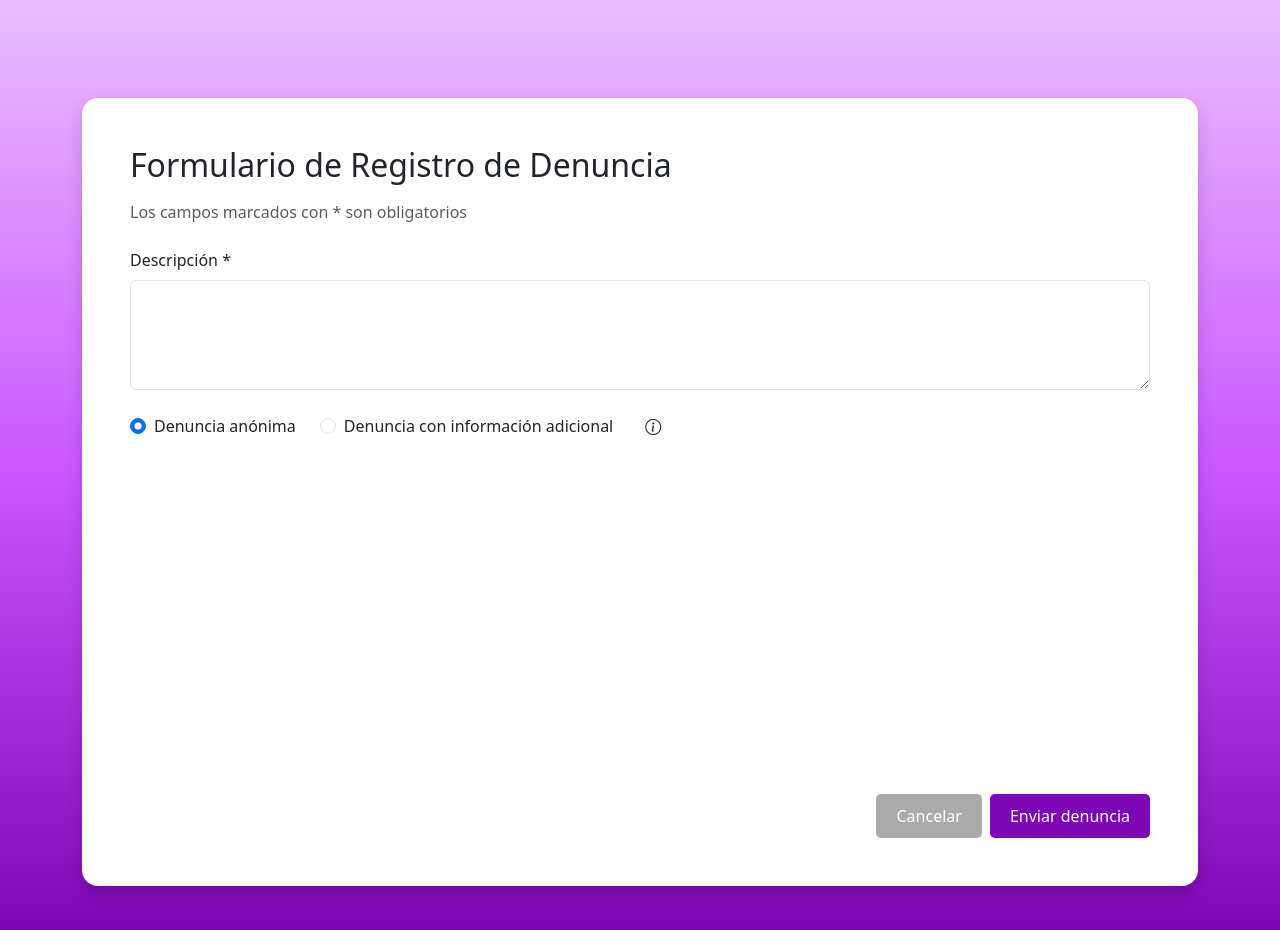
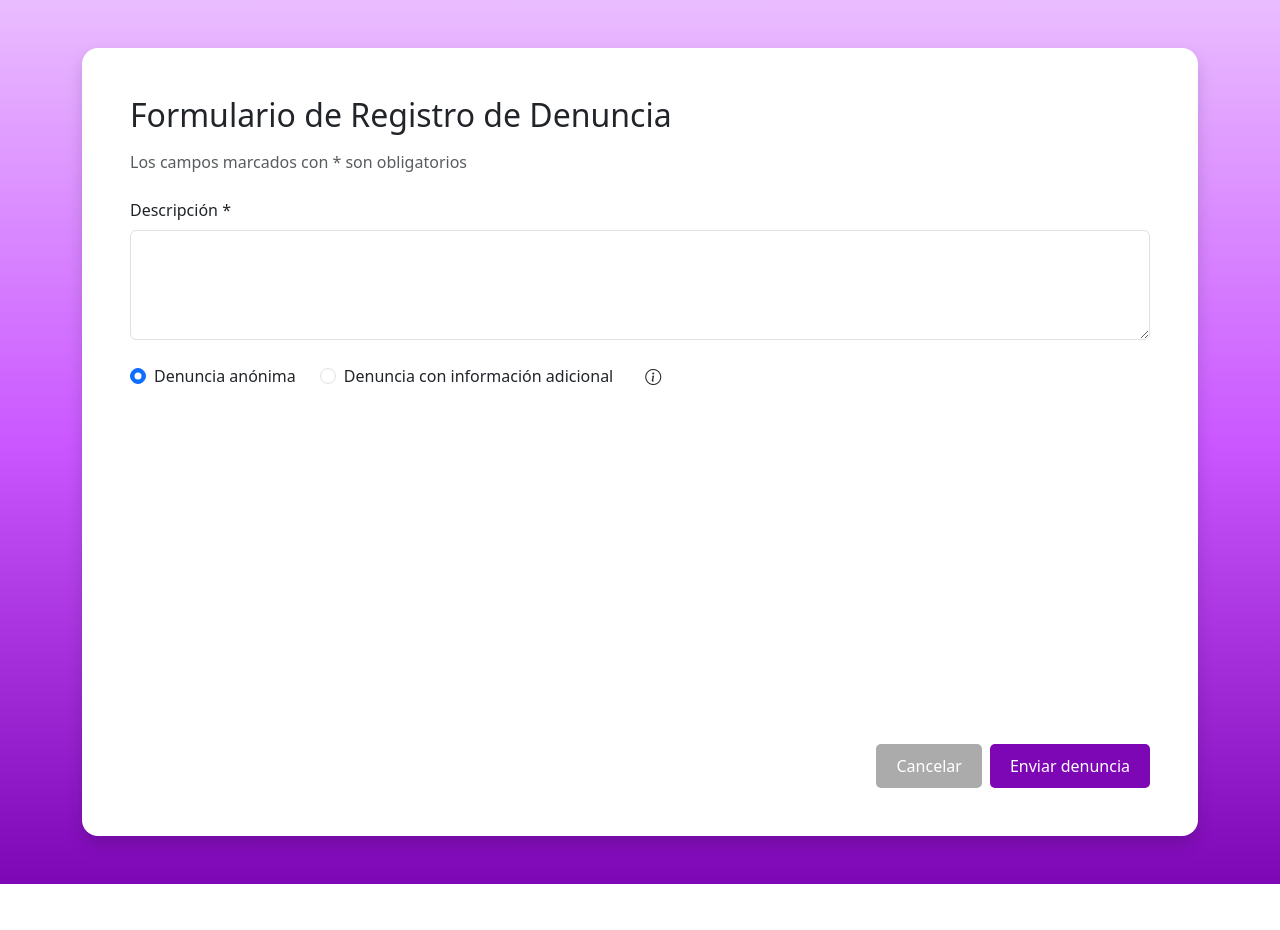
Before and after one commit to boapu18/PR_Tendedero, a React (Create React App) app in the folder client/: page /report in a window 1280 px wide. Shown: the top 930 px of the page. After the commit the page ends 884 px from the top, so only its background shows below. Built offline with nearby package versions, Linux system fonts and the light colour scheme.

Commit message:
refactorizacion css

```diff
--- a/client/src/App.css
+++ b/client/src/App.css
@@ -1,10 +1,5 @@
-.form-card {
-    margin-top: 50px;
-  }
-
   .bg-gradient-purple {
     background: linear-gradient(to bottom, #EABDFF, #CA57FF, #7D06B5);
-    min-height: 100vh;
   }
 
   .fixed-width-select {
@@ -12,7 +7,6 @@
     min-width: 200px;
     max-width: 200px;
   }
-
 
   /* Button styles */
   .button-group {
--- a/client/src/components/PurpleBackground.js
+++ b/client/src/components/PurpleBackground.js
@@ -1,9 +1,8 @@
 import React from "react";
-
 
 function PurpleBackground({ children }) {
   return (
-    <div className="bg-gradient-purple ">
+    <div className="container-fluid 100vh bg-gradient-purple ">
         {children}
     </div>
   );
--- a/client/src/components/ReportForm.js
+++ b/client/src/components/ReportForm.js
@@ -74,7 +74,7 @@ function ReportForm() {
     return (
         <div className="container py-5">
             {/* Main card container for the form */}
-            <div className="bg-white shadow rounded-4 p-5 form-card">
+            <div className="bg-white shadow rounded-4 p-5">
                 <form onSubmit={handleSubmit(onSubmit)}>
                     {/* Form title and subtitle */}
                     <h2 className="mb-3">Formulario de Registro de Denuncia</h2>
```
